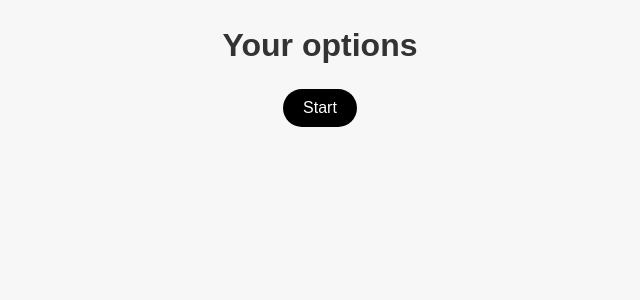
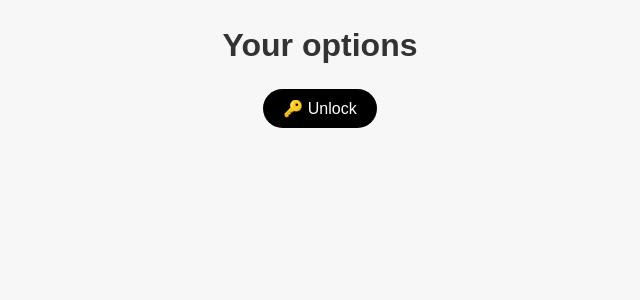
Before and after one commit to perhenrikgithub/ttm4115-komsys-project, a Flask app: template application/frontend/templates/reserve.html in a window 1280 px wide. Shown: the part 104-404 px from the top of the page, without its empty margins (320-960 px from the left). Run offline with Flask 3, Linux system fonts and the light colour scheme; the template is opened without the code that fills it: most values are stand-ins (such as "Sample title", 1, 10 or a date in 2020).

Commit message:
more frontend fixes

```diff
--- a/application/frontend/templates/active.html
+++ b/application/frontend/templates/active.html
@@ -20,7 +20,7 @@
             <div class="buttons">
                 <form action="/lock" method="post">
                     <input type="hidden" name="scooter_name" value="{{ name }}" />
-                    <input type="submit" value="Lock" />
+                    <input type="submit" value="🔒 Lock" />
                 </form>
             </div>
         </div>
--- a/application/frontend/templates/index.html
+++ b/application/frontend/templates/index.html
@@ -27,7 +27,7 @@
                 <div class="buttons">
                     <form action="/active" method="post">
                         <input type="hidden" name="scooter_name" value="{{ name }}" />
-                        <input type="submit" value="Start" />
+                        <input type="submit" value="Unlock" />
                     </form>
                     <form action="/reserve" method="post">
                         <input type="hidden" name="scooter_name" value="{{ name }}" />
--- a/application/frontend/templates/reserve.html
+++ b/application/frontend/templates/reserve.html
@@ -20,7 +20,7 @@
             <div class="buttons">
                 <form action="/active" method="post">
                     <input type="hidden" name="scooter_name" value="{{ name }}" />
-                    <input type="submit" value="Start" />
+                    <input type="submit" value="🔑 Unlock" />
                 </form>
             </div>
         </div>
```
Also changed, not shown: application/frontend/static/css/style.css (+0 -70 lines).
